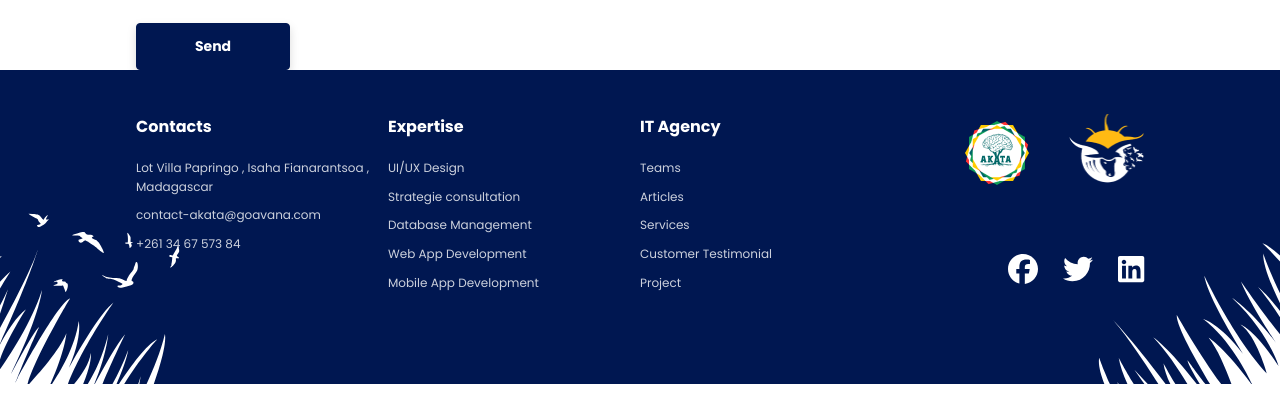
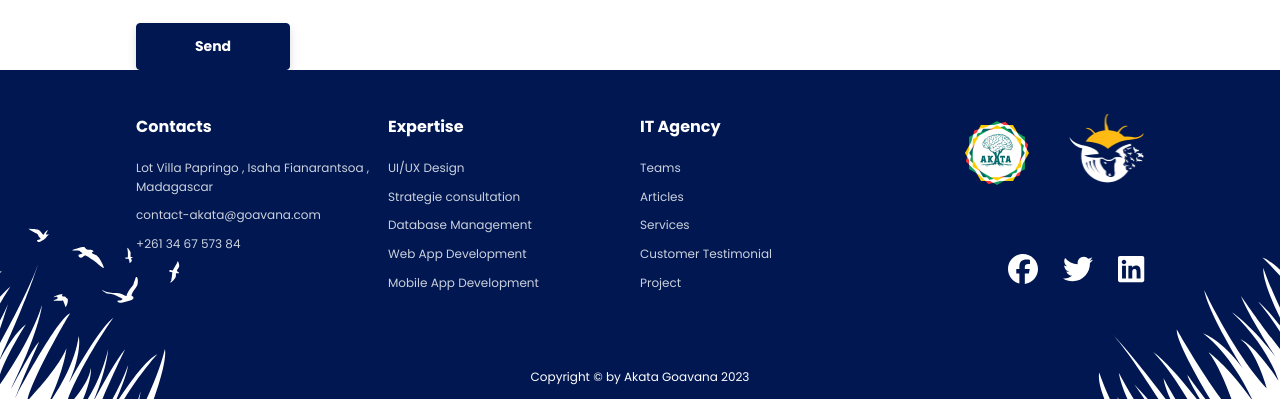
Before and after one commit to maxime-dot/website3, a Next.js app: page / in a window 1280 px wide. Shown: the part 8963-9362 px from the top of the page. Built offline with nearby package versions, Linux system fonts and the light colour scheme.

Commit message:
feat: add footer copyright

```diff
--- a/src/app/components/footer/Footer.tsx
+++ b/src/app/components/footer/Footer.tsx
@@ -11,7 +11,7 @@ import {
 import "./footer.scss";
 const Footer: React.FC = () => {
   return (
-    <footer className="akata-footer" id="footer">
+    <footer className="akata-footer d-flex-center flex-col" id="footer">
       <div className="footer-element container">
         <div className="footer-content">
           <strong>Contacts</strong>
@@ -103,6 +103,9 @@ const Footer: React.FC = () => {
         width={214}
         height={173.24}
       />
+      <span className="akata-text-small">
+        Copyright &copy; by Akata Goavana 2023
+      </span>
     </footer>
   );
 };
--- a/src/app/components/footer/footer.scss
+++ b/src/app/components/footer/footer.scss
@@ -3,6 +3,12 @@
   min-height: 314px;
   background: var(--goavana-blue);
   position: relative;
+  gap: 75px;
+  padding-top: 44px;
+  padding-bottom: 12px;
+  span {
+    color: var(--light);
+  }
   .footer-shape {
     position: absolute;
     bottom: 0;
@@ -17,7 +23,6 @@
     width: 100%;
     display: grid;
     grid-template-columns: 1fr 1fr 1fr 1fr;
-    padding-top: 44px;
 
     .footer-content {
       width: 100%;
```
